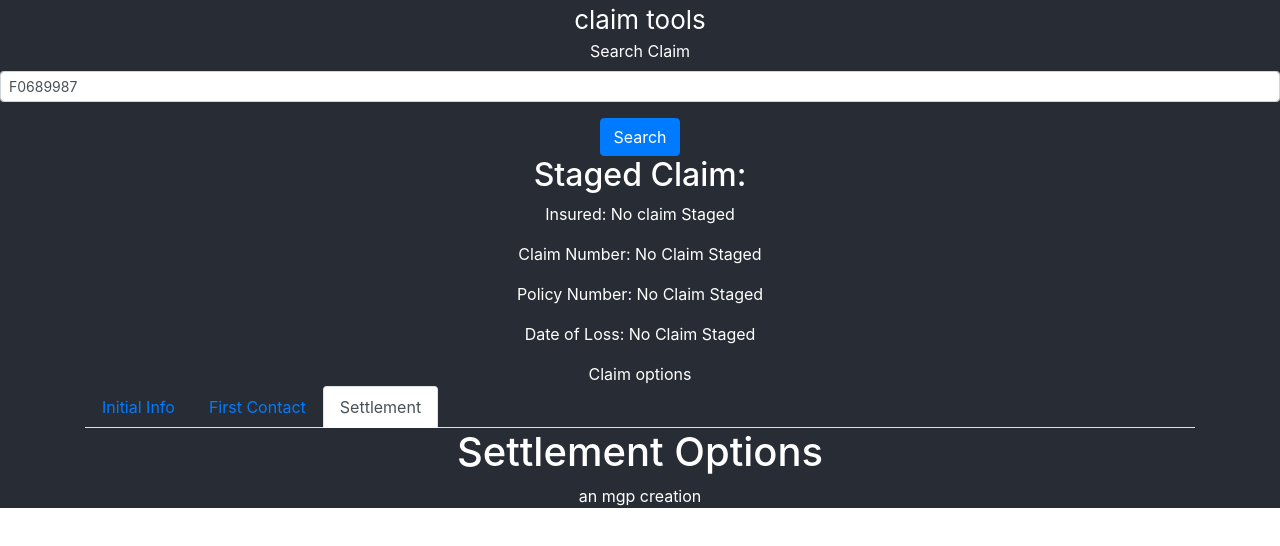
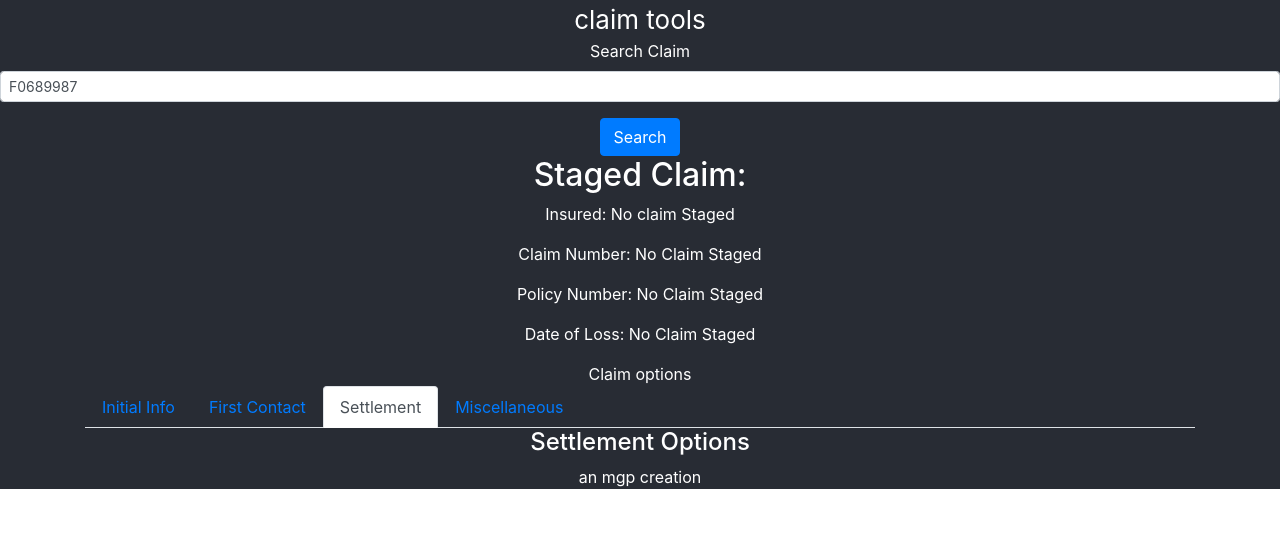
Before and after one commit to glennneiger/claim-tools, a React (Create React App) app in the folder claim-tools/: page / in a window 1280 px wide. Both pictures are taken after a click on the tab "Settlement". Shown: the top 546 px of the page. Built offline with nearby package versions, Linux system fonts and the light colour scheme.

Commit message:
added Misc comp, updated other comps with h4 headers

```diff
--- a/claim-tools/src/comp/InitialContact.js
+++ b/claim-tools/src/comp/InitialContact.js
@@ -63,7 +63,7 @@ class InitialContact extends Component {
 
     render(){
 /* Email Body Optional Text */
-        const signature = `Thank you,
+        const signature = `Thanks!
 
 Matt
 
--- a/claim-tools/src/comp/MainView.js
+++ b/claim-tools/src/comp/MainView.js
@@ -4,6 +4,7 @@ import NewClaim from './NewClaim';
 import ViewWindow from './ViewWindow';
 import InitialContact from './InitialContact';
 import Settlement from './Settlement';
+import Misc from './Misc';
 
 import Tabs from 'react-bootstrap/Tabs';
 import Tab from 'react-bootstrap/Tab';
@@ -112,6 +113,9 @@ class MainView extends Component {
                                 <Tab eventKey="settlement" title="Settlement">
                                     <Settlement />
                                 </Tab>
+                                <Tab eventKey="misc" title="Miscellaneous">
+                                    <Misc />
+                                </Tab>
                             </Tabs>
                         </section>
                     </Col>
--- /dev/null
+++ b/claim-tools/src/comp/Misc.js
@@ -0,0 +1,13 @@
+import React, { Component } from 'react';
+
+class Misc extends Component {
+    render() {
+        return (
+            <section className='misc-view'>
+                <h4>Miscellaneous Options</h4>
+            </section>
+        );
+    }
+}
+
+export default Misc;
--- a/claim-tools/src/comp/NewClaim.js
+++ b/claim-tools/src/comp/NewClaim.js
@@ -68,6 +68,7 @@ function NewClaim (props) {
                 noValidate
                 onSubmit={ handleSubmit }
             >
+                <h4>Claim Setup</h4>
                 <Form.Row>
                     <Col>
                         <Form.Group controlId="exampleForm.ControlSelect1">
--- a/claim-tools/src/comp/Settlement.js
+++ b/claim-tools/src/comp/Settlement.js
@@ -4,7 +4,7 @@ class Settlement extends Component {
     render() {
         return (
             <section className='settlement-view'>
-                <h1>Settlement Options</h1>
+                <h4>Settlement Options</h4>
             </section>
         );
     }
```
